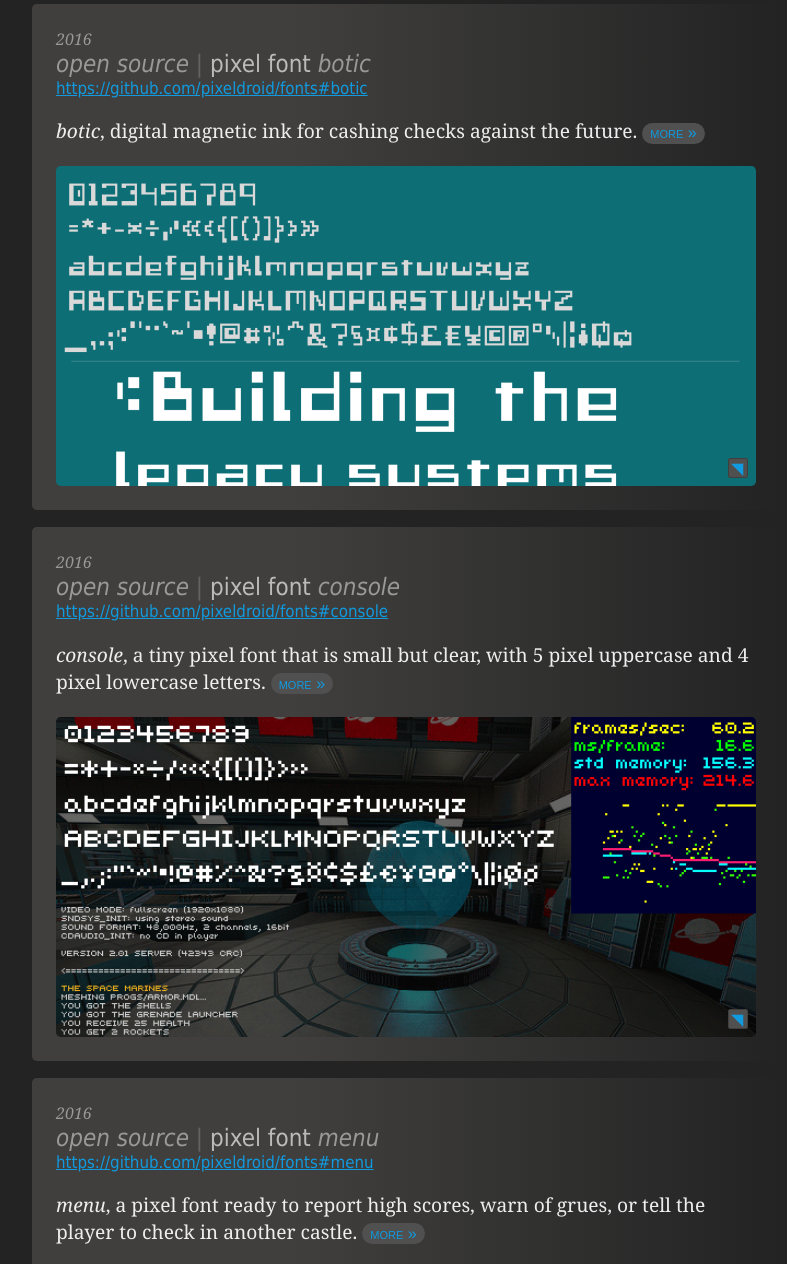
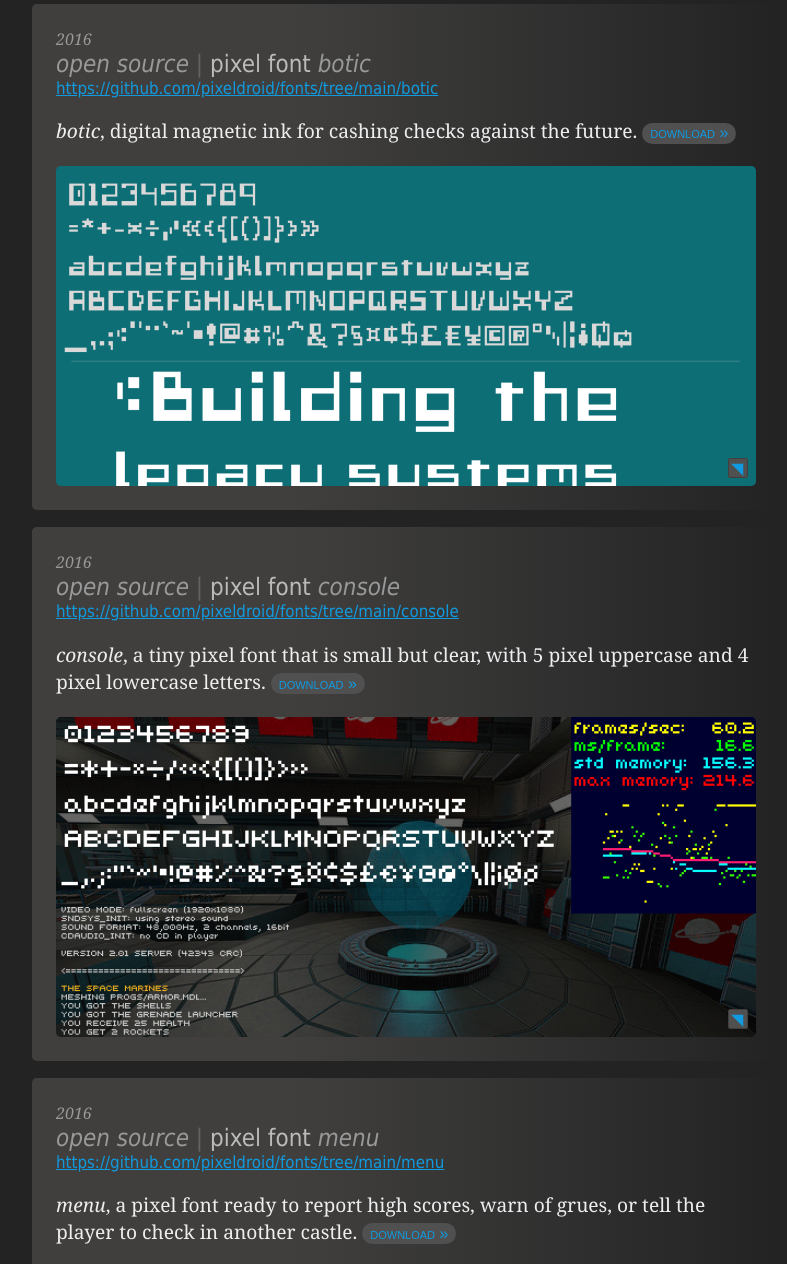
Before and after one commit to pixeldroid/pixeldroid.github.io, a plain HTML site: page peter/index.html in a window 1280 px wide. Shown: the part 9340-10604 px from the top of the page, without its empty margins (160-947 px from the left). Drawn offline with Linux system fonts and the light colour scheme.

Commit message:
clean up font links and verbs

```diff
--- a/peter/index.html
+++ b/peter/index.html
@@ -943,11 +943,11 @@ https://kangax.github.io/html-minifier/
   <h2>2016</h2>
   <cite><em>open source</em> <i>|</i>
     pixel font <em>botic</em>
-    <br><small><a href="https://github.com/pixeldroid/fonts/tree/main/botic">https://github.com/pixeldroid/fonts#botic</a></small>
+    <br><small><a href="https://github.com/pixeldroid/fonts/tree/main/botic">https://github.com/pixeldroid/fonts/tree/main/botic</a></small>
   </cite>
   <p>
     <mark><em>botic</em>, digital magnetic ink for cashing checks against the future.</mark>
-    <a class="more" href="https://github.com/pixeldroid/fonts/tree/main/botic">more &raquo;</a>
+    <a class="more" href="https://github.com/pixeldroid/fonts/releases/tag/botic-v1.0.0">download &raquo;</a>
   </p>
   <figure class="crop zoom">
     <img alt="font specimen for botic, by pixeldroid"
@@ -962,11 +962,11 @@ https://kangax.github.io/html-minifier/
   <h2>2016</h2>
   <cite><em>open source</em> <i>|</i>
     pixel font <em>console</em>
-    <br><small><a href="https://github.com/pixeldroid/fonts/tree/main/console">https://github.com/pixeldroid/fonts#console</a></small>
+    <br><small><a href="https://github.com/pixeldroid/fonts/tree/main/console">https://github.com/pixeldroid/fonts/tree/main/console</a></small>
   </cite>
   <p>
     <mark><em>console</em>, a tiny pixel font that is small but clear, with 5 pixel uppercase and 4 pixel lowercase letters.</mark>
-    <a class="more" href="https://github.com/pixeldroid/fonts/tree/main/console">more &raquo;</a>
+    <a class="more" href="https://github.com/pixeldroid/fonts/releases/tag/console-v1.0.1">download &raquo;</a>
   </p>
   <figure class="crop zoom">
     <img alt="font specimen for console, by pixeldroid"
@@ -981,11 +981,11 @@ https://kangax.github.io/html-minifier/
   <h2>2016</h2>
   <cite><em>open source</em> <i>|</i>
     pixel font <em>menu</em>
-    <br><small><a href="https://github.com/pixeldroid/fonts/tree/main/menu">https://github.com/pixeldroid/fonts#menu</a></small>
+    <br><small><a href="https://github.com/pixeldroid/fonts/tree/main/menu">https://github.com/pixeldroid/fonts/tree/main/menu</a></small>
   </cite>
   <p>
     <mark><em>menu</em>, a pixel font ready to report high scores, warn of grues, or tell the player to check in another castle.</mark>
-    <a class="more" href="https://github.com/pixeldroid/fonts/tree/main/menu">more &raquo;</a>
+    <a class="more" href="https://github.com/pixeldroid/fonts/releases/tag/menu-v1.0.2">download &raquo;</a>
   </p>
   <figure class="crop zoom">
     <img alt="font specimen for menu, by pixeldroid"
```
